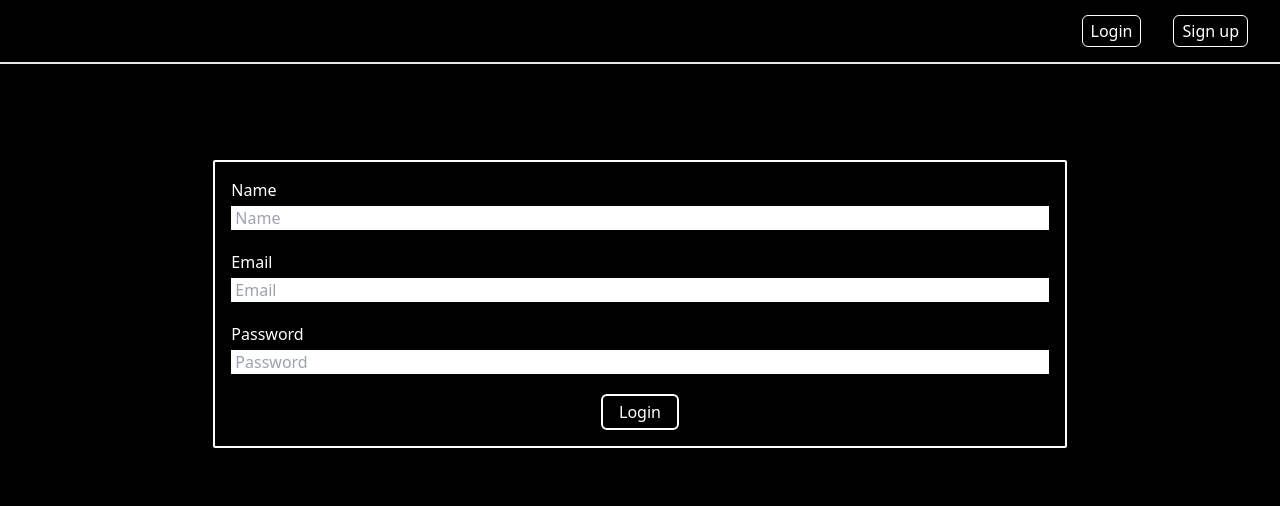
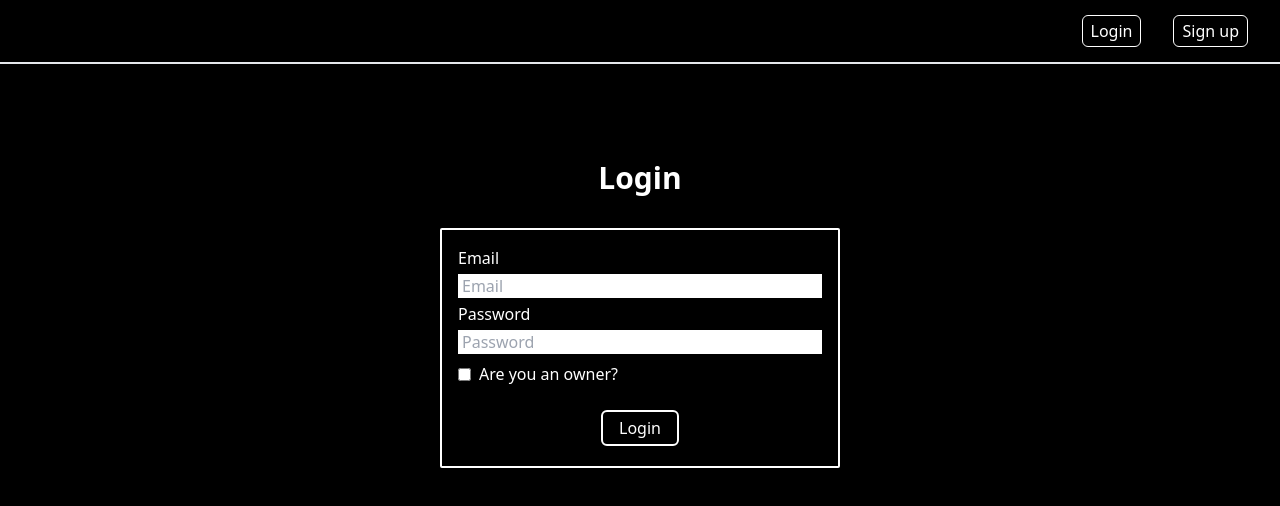
Before and after one commit to qqvers/Hotel, a React (Vite) app in the folder hotel-frontend/: page /form/1 in a window 1280 px wide. Shown: the top 506 px of the page. Built offline with nearby package versions, Linux system fonts and the light colour scheme.

Commit message:
Backend: added CORS / Frontend: Added fetch data in Signup/Login Page

```diff
--- a/hotel-frontend/src/components/LoginSignupPage.jsx
+++ b/hotel-frontend/src/components/LoginSignupPage.jsx
@@ -1,55 +1,121 @@
-import React from "react";
-import { useParams } from "react-router-dom";
+import React, { useEffect, useState } from "react";
+import { useNavigate, useParams } from "react-router-dom";
 
 const LoginSignupPage = () => {
   const { action } = useParams();
+  const [name, setName] = useState("");
+  const [email, setEmail] = useState("");
+  const [password, setPassword] = useState("");
+  const [isOwner, setIsOwner] = useState(false);
+  const [fetchSucces, setFetchSuccess] = useState("");
+  const navigate = useNavigate();
 
-  function actionHandler() {}
+  useEffect(() => {
+    setFetchSuccess("");
+    setName("");
+    setEmail("");
+    setPassword("");
+    setIsOwner(false);
+  }, [action]);
+
+  async function actionHandler(event) {
+    event.preventDefault();
+    try {
+      const requestBody = {
+        Email: email,
+        Password: password,
+      };
+      if (action === "signup") {
+        requestBody.Name = name;
+      }
+
+      var endpointURL = isOwner ? "Owner" : "Customer";
+      const response = await fetch(
+        `https://localhost:7108/api/${endpointURL}s/${action}/${endpointURL}`,
+        {
+          method: "POST",
+          headers: {
+            "Content-Type": "application/json",
+          },
+          body: JSON.stringify(requestBody),
+        },
+      );
+      setFetchSuccess("data fetched");
+      if (action === "login") {
+        const data = await response.json();
+        localStorage.setItem("token", data.token);
+        navigate("/");
+      }
+    } catch (err) {
+      setFetchSuccess("data not fetched");
+      throw err;
+    }
+  }
   return (
-    <div className="mx-auto mt-24 flex w-full justify-center text-white">
+    <div className="mx-auto mt-24 flex w-full max-w-[600px] flex-col items-center text-white">
+      <h1 className="text-3xl font-bold">
+        {action === "signup" ? "Sign up" : "Login"}
+      </h1>
       <form
         onSubmit={actionHandler}
-        className="flex w-2/3 flex-col gap-1 rounded-sm border-2 border-white p-4"
+        className="mt-8 flex w-2/3 flex-col gap-1 rounded-sm border-2 border-white p-4"
       >
-        {action !== "signup" && (
+        {action === "signup" && (
           <>
             <label htmlFor="name">Name</label>
-            <input type="text" placeholder="Name" className="pl-1 text-black" />
+            <input
+              required
+              type="text"
+              placeholder="Name"
+              className="pl-1 text-black"
+              value={name}
+              onChange={(e) => setName(e.target.value)}
+            />
           </>
         )}
 
-        <label htmlFor="email" className="mt-4">
-          Email
-        </label>
-        <input type="text" placeholder="Email" className="pl-1 text-black" />
+        <label htmlFor="email">Email</label>
+        <input
+          required
+          type="text"
+          placeholder="Email"
+          className="pl-1 text-black"
+          value={email}
+          onChange={(e) => setEmail(e.target.value)}
+        />
 
-        <label htmlFor="email" className="mt-4">
-          Password
-        </label>
+        <label htmlFor="password">Password</label>
         <input
+          required
           type="password"
           placeholder="Password"
           className="pl-1 text-black"
+          value={password}
+          onChange={(e) => setPassword(e.target.value)}
         />
 
-        {action === "signup" && (
         <div className="flex h-8 items-center">
           <input
             type="checkbox"
-              placeholder="Password"
-              className="pl-1 text-black"
+            checked={isOwner}
+            onChange={(e) => setIsOwner(e.target.checked)}
           />
           <label htmlFor="checkbox" className="ml-2">
             Are you an owner?
           </label>
         </div>
-        )}
+
         <button
           type="submit"
           className="mx-auto mt-4 w-fit rounded-md border-2 border-white px-4 py-1"
         >
           {action === "signup" ? "Sign up" : "Login"}
         </button>
+        <p>
+          {fetchSucces === "data fetched" && "Account created"}
+          {fetchSucces === "data not fetched" &&
+            "Some error occured, account not created"}
+        </p>
       </form>
     </div>
   );
```
Also changed, not shown: 1 other file (tests, documents, lock files or other folders). Lines whose indentation alone changed are shown as unchanged.
